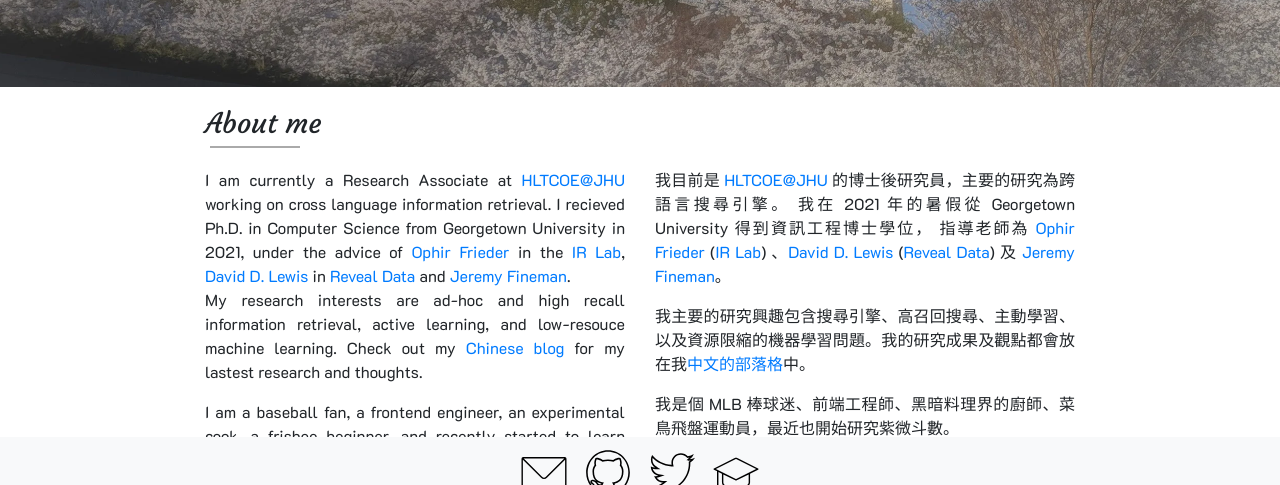
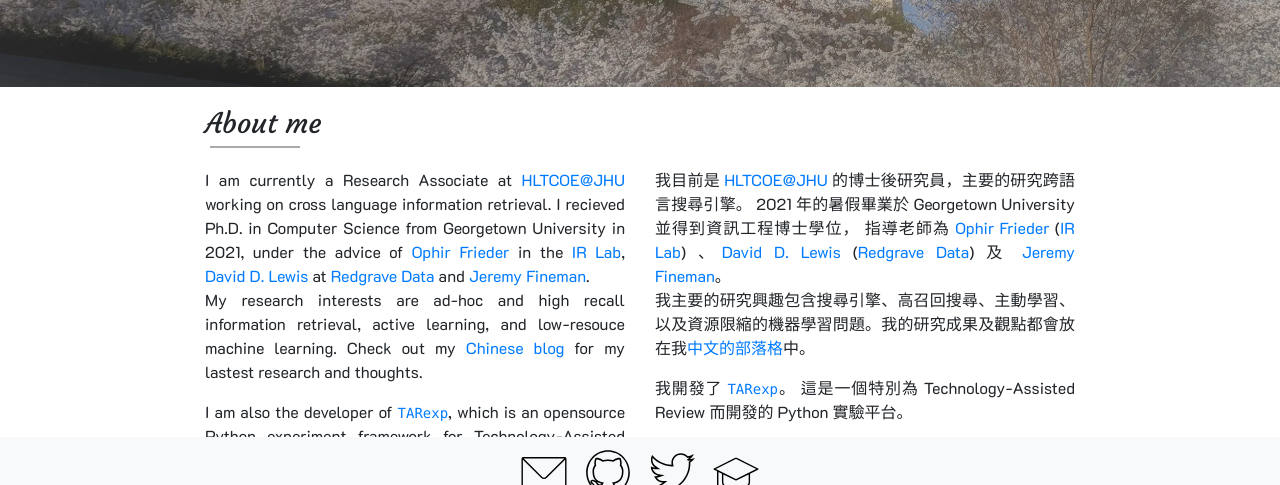
Before and after one commit to eugene-yang/eugene-yang.github.io, a website: page index.html in a window 1280 px wide. Shown: the part 263-748 px from the top of the page. Drawn offline with nearby package versions, Linux system fonts and the light colour scheme; no server answers.

Commit message:
update bio

```diff
--- a/index.html
+++ b/index.html
@@ -58,24 +58,30 @@
 					I am currently a Research Associate at <a href="https://hltcoe.jhu.edu/">HLTCOE@JHU</a> working on cross language information retrieval.
 					I recieved Ph.D. in Computer Science from Georgetown University in 2021, under the advice of
 					<a href="http://people.cs.georgetown.edu/~ophir/">Ophir Frieder</a> in the <a href="http://ir.cs.georgetown.edu">IR Lab</a>,
-					<a href="http://www.daviddlewis.com/">David D. Lewis</a> in <a href="https://revealdata.com/">Reveal Data</a>
+					<a href="http://www.daviddlewis.com/">David D. Lewis</a> at <a href="https://www.redgravedata.com/">Redgrave Data</a>
 					and <a href="http://people.cs.georgetown.edu/~jfineman/">Jeremy Fineman</a>. <br/>
 					My research interests are ad-hoc and high recall information retrieval, active learning, and low-resouce machine learning.
 					Check out my <a href="http://eugene-yang.github.io/blog/">Chinese blog</a> for my lastest research and thoughts.
 				</p>
+				<p>
+					I am also the developer of <a href="https://github.com/eugene-yang/tarexp"><code>TARexp</code></a>, which is an opensource Python
+					experiment framework for Technology-Assisted Review.
+				</p>
+				<p>
 				I am a baseball fan, a frontend engineer, an experimental cook, a frisbee beginner, and recently started to learn fortune-telling.
 				</p>
 			</div>
 			<div class="col-md sec-passage">
 				<p>
-					我目前是 <a href="https://hltcoe.jhu.edu/">HLTCOE@JHU</a> 的博士後研究員，主要的研究為跨語言搜尋引擎。
-					我在 2021 年的暑假從 Georgetown University 得到資訊工程博士學位，
+					我目前是 <a href="https://hltcoe.jhu.edu/">HLTCOE@JHU</a> 的博士後研究員，主要的研究跨語言搜尋引擎。
+					2021 年的暑假畢業於 Georgetown University 並得到資訊工程博士學位，
 					指導老師為 <a href="http://people.cs.georgetown.edu/~ophir/">Ophir Frieder</a> (<a href="http://ir.cs.georgetown.edu">IR Lab</a>)
-					、<a href="http://www.daviddlewis.com/">David D. Lewis</a> (<a href="https://revealdata.com/">Reveal Data</a>)
-					及 <a href="http://people.cs.georgetown.edu/~jfineman/">Jeremy Fineman</a>。
+					、<a href="http://www.daviddlewis.com/">David D. Lewis</a> (<a href="https://www.redgravedata.com/">Redgrave Data</a>)
+					及 <a href="http://people.cs.georgetown.edu/~jfineman/">Jeremy Fineman</a>。 <br/>
+					我主要的研究興趣包含搜尋引擎、高召回搜尋、主動學習、以及資源限縮的機器學習問題。我的研究成果及觀點都會放在我<a href="http://eugene-yang.github.io/blog/">中文的部落格</a>中。
 				</p>
 				<p>
-					我主要的研究興趣包含搜尋引擎、高召回搜尋、主動學習、以及資源限縮的機器學習問題。我的研究成果及觀點都會放在我<a href="http://eugene-yang.github.io/blog/">中文的部落格</a>中。
+					我開發了 <a href="https://github.com/eugene-yang/tarexp"><code>TARexp</code></a>。 這是一個特別為 Technology-Assisted  Review 而開發的 Python 實驗平台。
 				</p>
 				<p>我是個 MLB 棒球迷、前端工程師、黑暗料理界的廚師、菜鳥飛盤運動員，最近也開始研究紫微斗數。</p>
 			</div>
```
